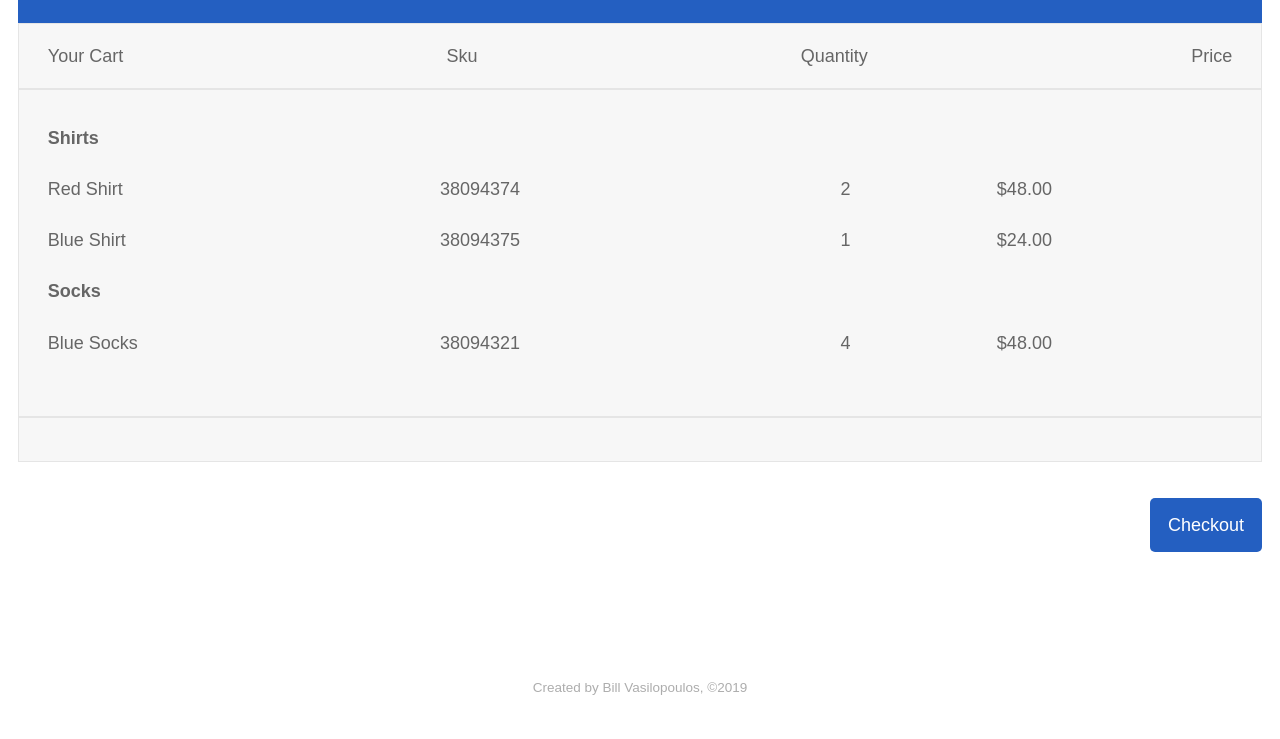
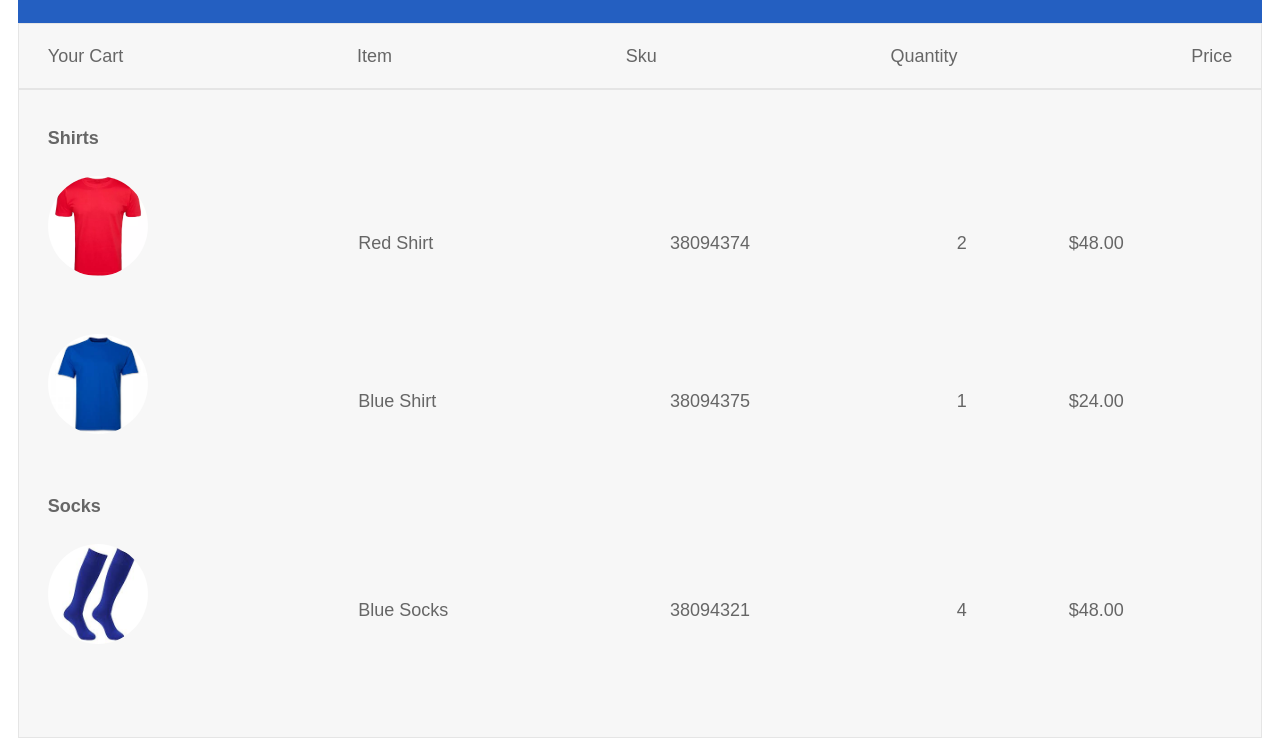
Before and after one commit to billvas-webdev/Assemble-Store, a React app: page / in a window 1280 px wide. Shown: the part 86-825 px from the top of the page. Before the commit the page ends 800 px from the top, so only its background shows below. Built offline with nearby package versions, Linux system fonts and the light colour scheme.

Commit message:
added t-shirt images to ReviewCart

```diff
--- a/src/components/Cart.js
+++ b/src/components/Cart.js
@@ -1,5 +1,7 @@
 import React from 'react';
 import FilterableProductTable from './FilterableProductTable';
+// import redShirt from '/redShirt.jpeg'
+
 
 const Cart = (props) => (<FilterableProductTable products={cart}/>);
 
@@ -10,21 +12,27 @@ const cart = [
         price: "$48.00",
         stocked: true,
         name: "Red Shirt",
-        sku: 38094374
+        sku: 38094374,
+        image: "images/redShirt.png",
+        "altIMG": ""
     }, {
         category: "Shirts",
         quantity: 1,
         price: "$24.00",
         stocked: true,
         name: "Blue Shirt",
-        sku: 38094375
+        sku: 38094375,
+        image: "images/blueShirt.png",
+        "altIMG": ""
     }, {
         category: "Socks",
         quantity: 4,
         price: "$48.00",
         stocked: true,
         name: "Blue Socks",
-        sku: 38094321
+        sku: 38094321,
+        image: "images/blueSocks.png",
+        "altIMG": ""
     }
 ];
 
--- a/src/components/ProductRow.js
+++ b/src/components/ProductRow.js
@@ -13,6 +13,9 @@ export default class ProductRow extends React.Component {
 
         return (
             <tr>
+                <td>
+                    <img src={product.image} height="100" width="100" alt={product.altIMG}></img>
+                </td>
                 <td>{name}</td>
                 <td>{product.sku}</td>
                 <td>{product.quantity}</td>
--- a/src/components/ReviewCart.js
+++ b/src/components/ReviewCart.js
@@ -10,9 +10,9 @@ const ReviewCart = (props) => (
             <div>{props.subtitle1}</div>
             <div>{props.subtitle2}</div>
             <div>{props.subtitle3}</div>
+            <div>{props.subtitle4}</div>
         </div>
         <Cart/>
-        <div className={reviewCartStyles.listHeader}></div>
         <div className={reviewCartStyles.button}>
             <a href="/billing">
                 Checkout</a>
@@ -22,9 +22,10 @@ const ReviewCart = (props) => (
 );
 ReviewCart.defaultProps = { // using default props
     title: 'Your Cart',
-    subtitle1: 'Sku',
-    subtitle2: 'Quantity',
-    subtitle3: 'Price'
+    subtitle1: 'Item',
+    subtitle2: 'Sku',
+    subtitle3: 'Quantity',
+    subtitle4: 'Price'
 };
 
 export default ReviewCart;
--- a/src/styles/index.scss
+++ b/src/styles/index.scss
@@ -108,7 +108,9 @@ sup {
 }
 
 img {
-  border-style: none;
+
+  border-radius: 50%;
+  border: 10px solid transparent;
 }
 
 svg:not(:root) {
```
Also changed, not shown: public/images/blueShirt.png (added), public/images/blueSocks.png (added), public/images/redShirt.png (added).
